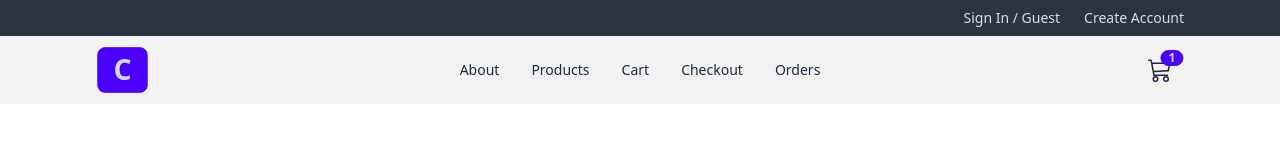
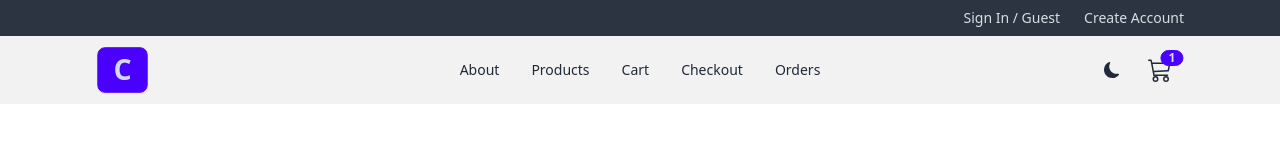
Before and after one commit to miawithcode/comfy-store, a React (Vite) app: page / in a window 1280 px wide. Shown: the top 160 px of the page. Built offline with nearby package versions, Linux system fonts and the light colour scheme.

Commit message:
feat: toggle theme icon

```diff
--- a/src/components/Navbar.jsx
+++ b/src/components/Navbar.jsx
@@ -2,8 +2,15 @@ import { BsCart3, BsMoonFill, BsSunFill } from 'react-icons/bs';
 import { FaBarsStaggered } from 'react-icons/fa6';
 import { NavLink } from 'react-router-dom';
 import NavLinks from './NavLinks';
+import { useState } from 'react';
 
 const Navbar = () => {
+  const [theme, setTheme] = useState(false);
+
+  const handleTheme = () => {
+    setTheme(!theme);
+  };
+
   return (
     <nav className="bg-base-200">
       <div className="navbar section">
@@ -35,7 +42,13 @@ const Navbar = () => {
         </div>
         <div className="navbar-end">
           {/* THEME SETUP */}
-
+          <label className="swap swap-rotate">
+            <input type="checkbox" onChange={handleTheme} />
+            {/* sun icon */}
+            <BsSunFill className="swap-on h-4 w-4" />
+            {/* moon icon */}
+            <BsMoonFill className="swap-off h-4 w-4" />
+          </label>
           {/* CART LINK */}
           <NavLink to="/cart" className="btn btn-ghost btn-circle btn-md ml-4">
             <div className="indicator">
```
